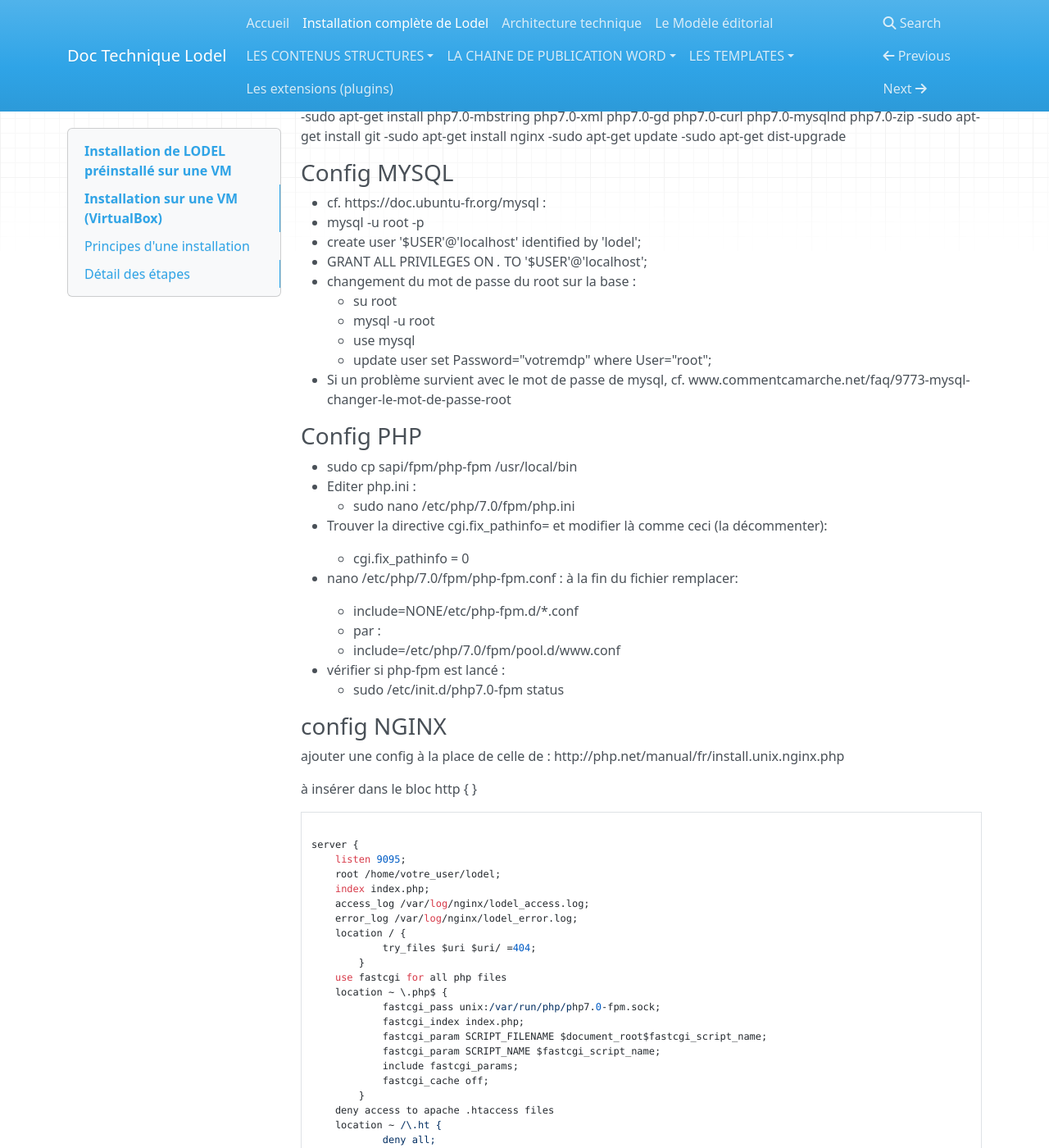
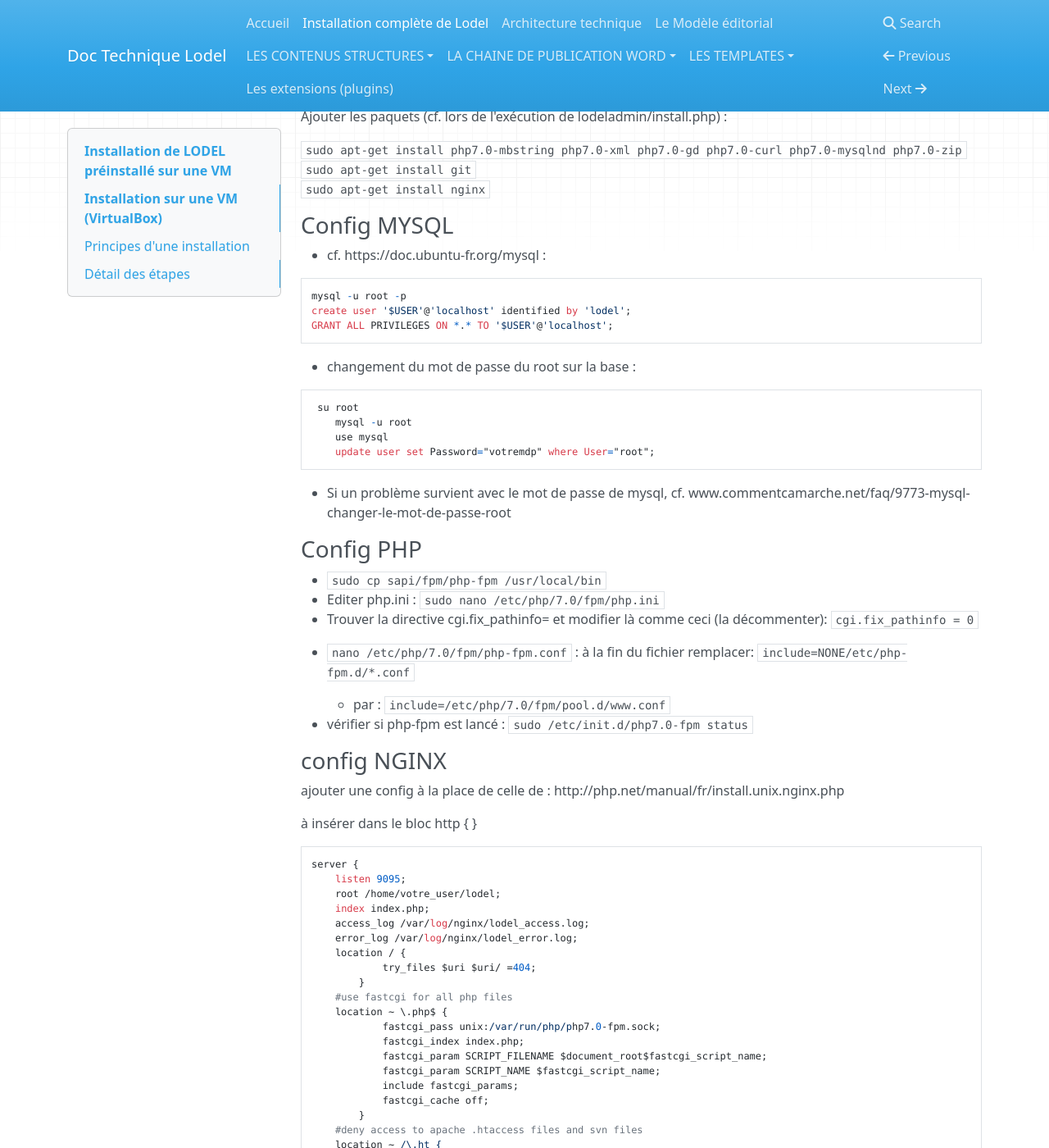
Before and after one commit to ValentinGeorgesDubost/Doc-Lodel, an MkDocs documentation site: the page built from docs/installer lodel.md, in a window 1280 px wide and 1400 px high, scrolled down 1272 px. Shown: the whole window at 82% size. Built offline with MkDocs 1.6.1, drawn with Linux system fonts in a browser that asks for light colours; nearby versions of some CDN libraries; old or Windows-style settings are respelled for this version of MkDocs; some of the changed text lies outside the part shown.

Commit message:
Update installer lodel.md

```diff
--- a/docs/installer lodel.md
+++ b/docs/installer lodel.md
@@ -24,9 +24,9 @@ Il est cependant bien sûr possible de faire l'installation soi-même (à partir
 
 Si vous partez d'une image Debian9 vierge, installer sudo (https://blog.seboss666.info/2014/05/installer-et-utiliser-sudo-sur-debian/) :
 
-- su root
-- apt-get update
-- apt-get install sudo
+`su root`
+`apt-get update`
+`apt-get install sudo`
 
 ajout en tant que root d'un fichier (nano /etc/sudoers.d/votreuser) :
 
@@ -34,57 +34,59 @@ ajout en tant que root d'un fichier (nano /etc/sudoers.d/votreuser) :
 - $USER ALL = ALL
 - reboot
 
+`sudo apt-get update`
+`sudo apt-get dist-upgrade`
+
 ### install des PAQUETS :
 
-- sudo apt install mysql-server
-- sudo apt install mysql-client
-- sudo apt-get install php php-fpm
-- sudo apt-get remove apache2
-- (installe php7 sur debian9)
+`sudo apt install mysql-server`
+`sudo apt install mysql-client`
+`sudo apt-get install php php-fpm`  (installe php7 sur debian9)
+`sudo apt-get remove apache2`
 
 Ajouter les paquets (cf. lors de l'exécution de lodeladmin/install.php) :
 
--sudo apt-get install php7.0-mbstring php7.0-xml php7.0-gd php7.0-curl php7.0-mysqlnd php7.0-zip
--sudo apt-get install git
--sudo apt-get install nginx
--sudo apt-get update
--sudo apt-get dist-upgrade
+`sudo apt-get install php7.0-mbstring php7.0-xml php7.0-gd php7.0-curl php7.0-mysqlnd php7.0-zip`
+`sudo apt-get install git`
+`sudo apt-get install nginx`
 
 ### Config MYSQL
 
 - cf. https://doc.ubuntu-fr.org/mysql :
-- mysql -u root -p
-- create user '$USER'@'localhost' identified by 'lodel';
-- GRANT ALL PRIVILEGES ON *.* TO '$USER'@'localhost';
+<pre><code>mysql -u root -p
+create user '$USER'@'localhost' identified by 'lodel';
+GRANT ALL PRIVILEGES ON *.* TO '$USER'@'localhost';</code></pre>
+
 - changement du mot de passe du root sur la base :
-	- su root
-	- mysql -u root
-	- use mysql
-	- update user set Password="votremdp" where User="root";
+<pre><code>	su root
+	mysql -u root
+	use mysql
+	update user set Password="votremdp" where User="root";</code></pre>
+
 - Si un problème survient avec le mot de passe de mysql, cf. www.commentcamarche.net/faq/9773-mysql-changer-le-mot-de-passe-root
 
 ### Config PHP
 
-- sudo cp sapi/fpm/php-fpm /usr/local/bin
+- `sudo cp sapi/fpm/php-fpm /usr/local/bin`
 - Editer php.ini :
-	- sudo nano /etc/php/7.0/fpm/php.ini
+	`sudo nano /etc/php/7.0/fpm/php.ini`
 - Trouver la directive cgi.fix_pathinfo= et modifier là comme ceci (la décommenter):
-	- cgi.fix_pathinfo = 0
+	`cgi.fix_pathinfo = 0`
 
-- nano /etc/php/7.0/fpm/php-fpm.conf : à la fin du fichier remplacer:
-	- include=NONE/etc/php-fpm.d/*.conf
+- `nano /etc/php/7.0/fpm/php-fpm.conf` : à la fin du fichier remplacer:
+	`include=NONE/etc/php-fpm.d/*.conf`
 	- par :
-	- include=/etc/php/7.0/fpm/pool.d/www.conf
+	`include=/etc/php/7.0/fpm/pool.d/www.conf`
 - vérifier si php-fpm est lancé :
-	- sudo /etc/init.d/php7.0-fpm status
+	`sudo /etc/init.d/php7.0-fpm status`
 
 ### config NGINX
 
 ajouter une config à la place de celle de : http://php.net/manual/fr/install.unix.nginx.php
 
 à insérer dans le bloc http {   }
-<pre><code>
-server {
+
+<pre><code>server {
 	listen 9095;
 	root /home/votre_user/lodel;
 	index index.php;
@@ -93,7 +95,7 @@ server {
 	location / {
 			try_files $uri $uri/ =404;
 		}
-	use fastcgi for all php files
+	#use fastcgi for all php files
 	location ~ \.php$ {
 			fastcgi_pass unix:/var/run/php/php7.0-fpm.sock;
 			fastcgi_index index.php;
@@ -102,7 +104,7 @@ server {
 			include fastcgi_params;
 			fastcgi_cache off;
 		}
-	deny access to apache .htaccess files
+	#deny access to apache .htaccess files and svn files
 	location ~ /\.ht {
 			deny all;
 		}
```
